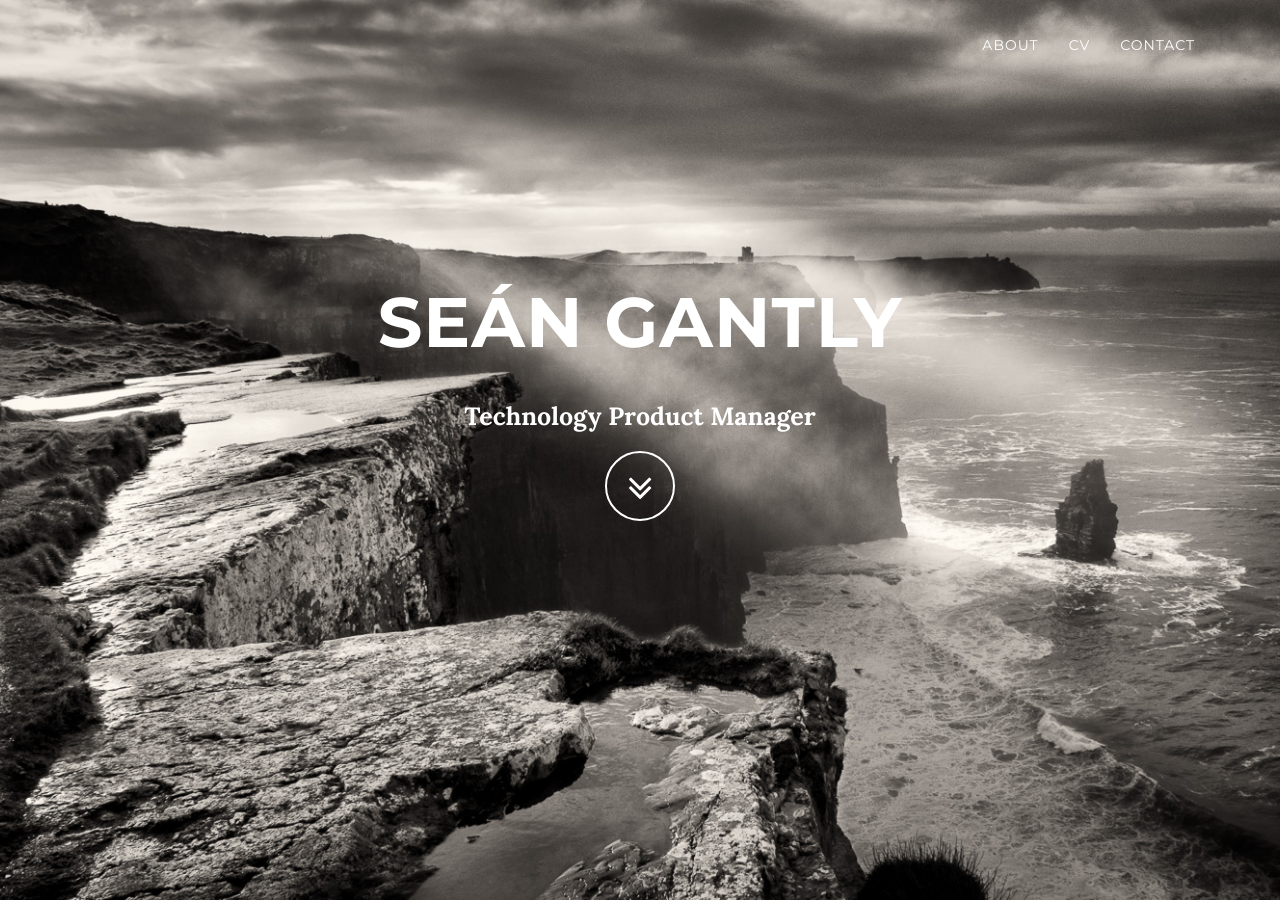
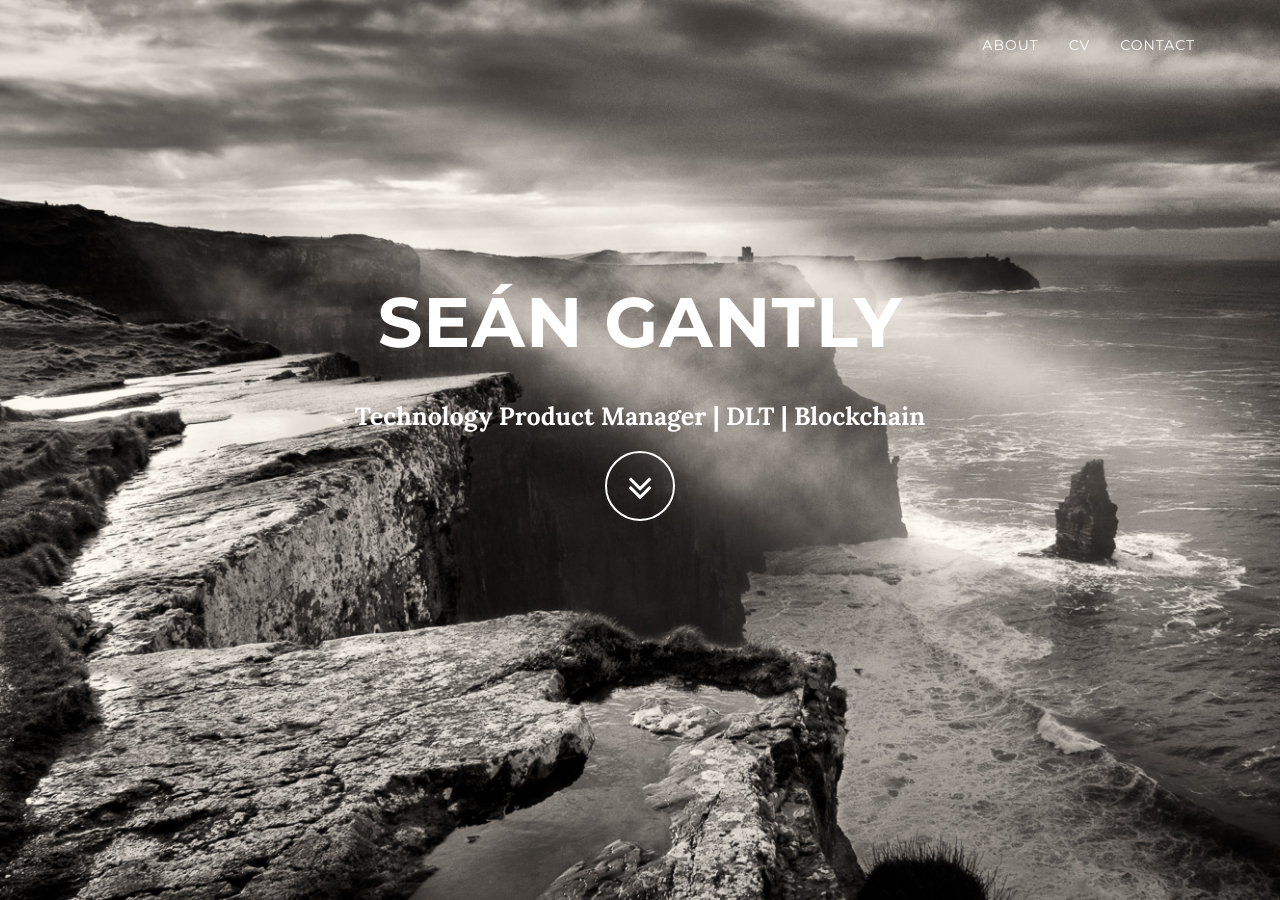
Before and after one commit to seangantly/seangantly.github.io, a Jekyll site: the page built from index.html, in a window 1280 px wide and 900 px high. Built offline with Jekyll 4.4.1, drawn with Linux system fonts in a browser that asks for light colours.

Commit message:
updating job title

```diff
--- a/_config.yml
+++ b/_config.yml
@@ -16,7 +16,7 @@
 title: Seán Gantly
 email: sean@gantly.io
 description: > # this means to ignore newlines until "baseurl:"
-  Technology Product Manager
+  Technology Product Manager | DLT | Blockchain
 baseurl: "" # the subpath of your site, e.g. /blog
 url: "" # the base hostname & protocol for your site, e.g. http://example.com
 twitter_username: seaner6
```
